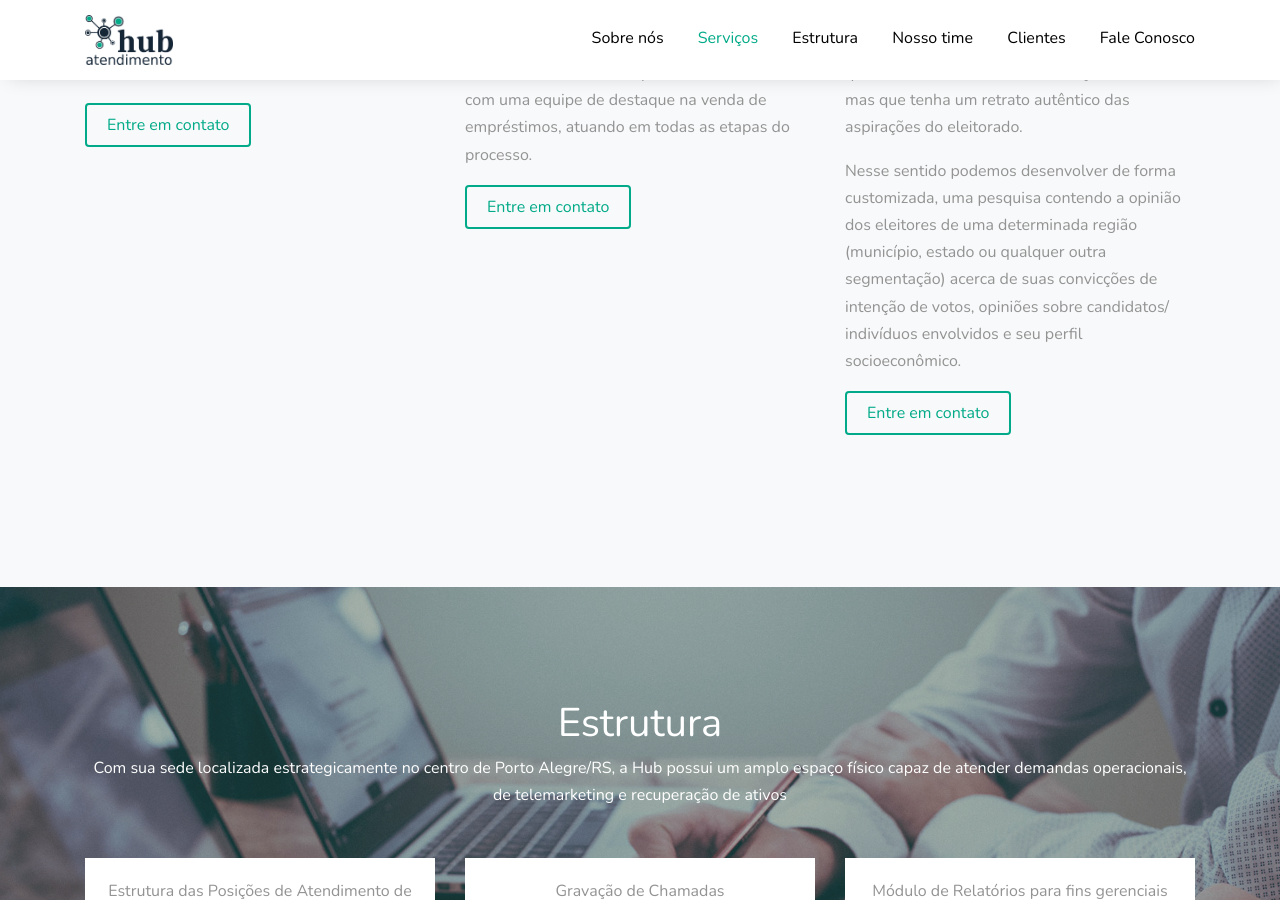
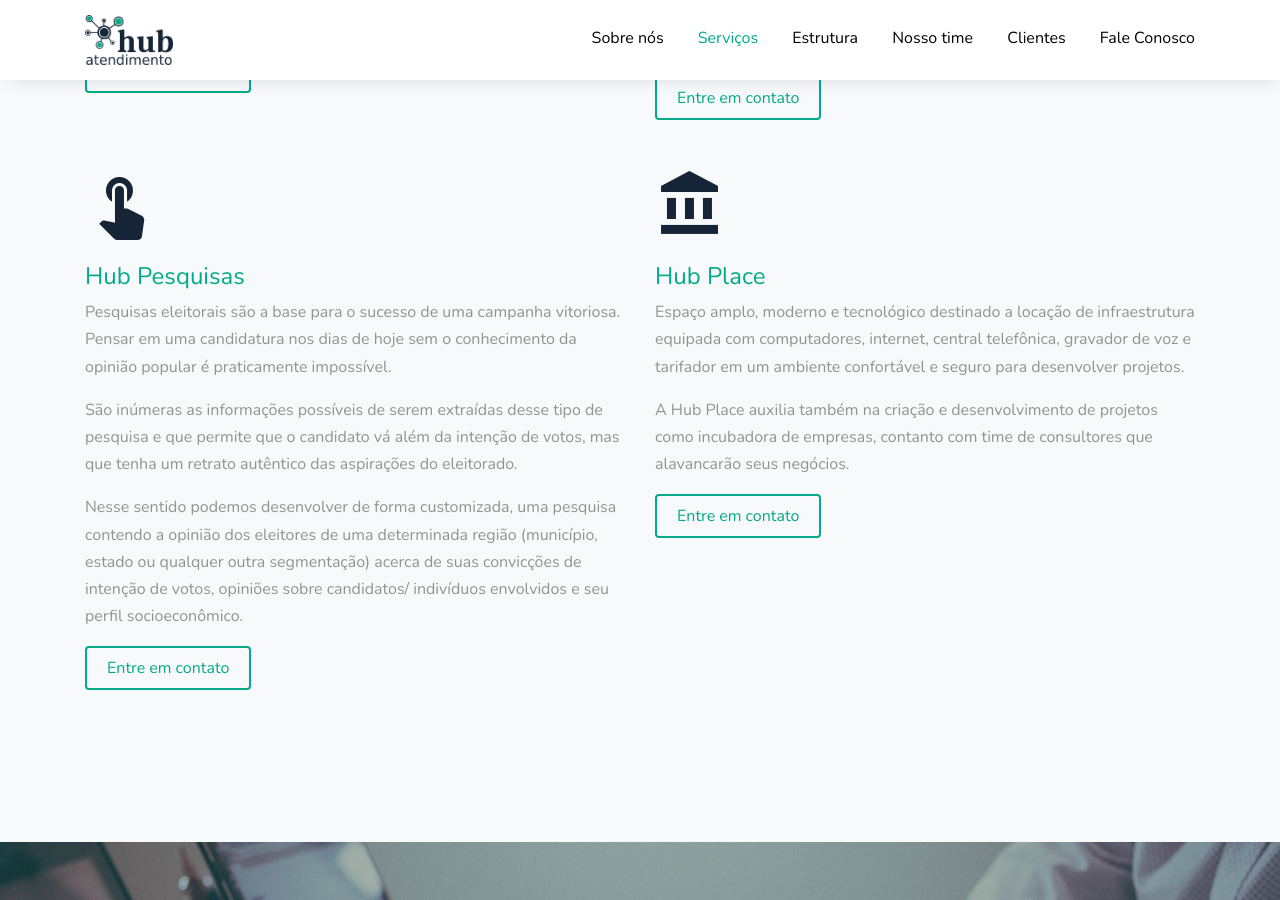
Before and after one commit to hub-atendimento/hub-atendimento, a Jekyll site: the page built from index.html, in a window 1280 px wide and 900 px high, scrolled down 2526 px. Built offline with Jekyll 4.4.1, drawn with Linux system fonts in a browser that asks for light colours; some web fonts are replaced; some of the changed text lies outside the part shown.

Commit message:
Add 9nine and Hub Place

```diff
--- a/_includes/footer.html
+++ b/_includes/footer.html
@@ -20,7 +20,7 @@
         <div class="mb-5">
           <div class="mb-5">
             <h2 class="footer-heading mb-4">Hub Atendimento</h2>
-            <div>Alberto Bins, 658 8°andar cep: 900100-50 / Porto Alegre/ RS</div>
+            <div>Alberto Bins, 658 8°andar cep: 90030-140 / Porto Alegre/ RS</div>
             <div>(51) 3181-0760</div>
           </div>
           <h2 class="footer-heading mb-4">Siga a gente</h2>
--- a/_sections/about.html
+++ b/_sections/about.html
@@ -20,19 +20,19 @@
     <div class="row">
       <div class="col-md-4 mb-4 col-lg-0 col-lg-4">
         <div class="block-counter-1">
-          <span class="number"><span data-number="52">52</span></span>
+          <span class="number"><span data-number="5073">5.073</span></span>
           <span class="caption">Cidades alcançadas</span>
         </div>
       </div>
       <div class="col-md-4 mb-4 col-lg-0 col-lg-4">
         <div class="block-counter-1">
-          <span class="number"><span data-number="5600">5600</span></span>
+          <span class="number"><span data-number="6200">6200</span></span>
           <span class="caption">Contatos diários</span>
         </div>
       </div>
       <div class="col-md-4 mb-4 col-lg-0 col-lg-4">
         <div class="block-counter-1">
-          <span class="number"><span data-number="1650">1650</span></span>
+          <span class="number"><span data-number="5445">5.445</span></span>
           <span class="caption">Clientes impactados</span>
         </div>
       </div>
--- a/_sections/clients.html
+++ b/_sections/clients.html
@@ -26,5 +26,22 @@
         <img src="assets/images/logo_outros_clientes.png" alt="Image" class="img-fluid">
       </div>
     </div>
+    <div class="row mt-5">
+      <div class="col-12 text-center">
+        <div class="block-heading-1 mt-5">
+          <h2>Empresas Parceiras</h2>
+        </div>
+      </div>
+    </div>
+    <div class="row align-items-center mb-5">
+      <div class="col-sm-12 col-md-6 text-center">
+        <img src="assets/images/logo_nine.png" alt="Image" class="img-fluid">
+        <span class="d-block font-size-12">&nbsp;</span>
+      </div>
+      <div class="col-sm-12 col-md-6 text-center">
+        <img src="assets/images/logo_algar.png" alt="Image" class="img-fluid">
+        <span class="d-block font-gray-5 font-size-12">Empresa atendida pela Nine Atendimento</span>
+      </div>
+    </div>
   </div>
 </div>
--- a/_sections/owners.html
+++ b/_sections/owners.html
@@ -32,6 +32,7 @@
             <img src="assets/images/owner_douglas.jpeg" alt="Image" class="img-fluid rounded-circle">
           </figure>
           <h3 class="font-size-20 text-primary">Douglas Wilges</h3>
+          <span class="d-block font-gray-5 letter-spacing-1 text-uppercase font-size-12">douglas@nineatendimento.com.br</span>
           <span class="d-block font-gray-5 letter-spacing-1 text-uppercase font-size-12 mb-3">douglas@hubatendimento.com.br</span>
           <p class="px-3 mb-3">Sou advogado, casado, natural de Gramado e um tenista aposentado. A Hub vem se tornando a realização do meu sonho de vida. A empresa é fruto de uma equipe que coloca paixão e força na sua rotina, superando nossas metas. Acredito que onde há vontade e esforço sempre haverá sucesso</p>
           <div class="block-social-1">
--- a/_sections/services.html
+++ b/_sections/services.html
@@ -8,21 +8,21 @@
       </div>
     </div>
     <div class="row">
-      <div class="col-md-12 col-lg-4 mb-4">
+      <div class="col-md-12 col-lg-6 mb-4">
         <span class="icon-phone_in_talk d-block mb-3 display-3 text-secondary"></span>
         <h3 class="text-primary h4 mb-2">Hub Telefonia</h3>
         <p>A Hub Telefonia oferece um serviço especializado às necessidades dos seus parceiros, com soluções customizadas que agregam valor e lucratividade aos negócios.</p>
         <p>Com a capacidade de atender projetos em todas suas etapas de execução, contamos com um time experiente e comprometido na entrega dos resultados.</p>
         <p><a href="#contact-section" class="btn btn-outline-primary border-w-2 btn-md">Entre em contato</a></p>
       </div>
-      <div class="col-md-12 col-lg-4 mb-4">
+      <div class="col-md-12 col-lg-6 mb-4">
         <span class="icon-money d-block mb-3 display-3 text-secondary"></span>
         <h3 class="text-primary h4 mb-2">Hub Crédito</h3>
         <p>A Hub Crédito é um serviço destinado aos que buscam um atendimento diferenciado conforme seu conceito e identidade, oferecendo soluções financeiras com agilidade e segurança.</p>
         <p>Com a expertise de quem possui anos de relacionamento com instituições financeiras, unimos todos os canais de atendimento às necessidades de nossos parceiros. Contamos com uma equipe de destaque na venda de empréstimos, atuando em todas as etapas do processo.</p>
         <p><a href="#contact-section" class="btn btn-outline-primary border-w-2 btn-md">Entre em contato</a></p>
       </div>
-      <div class="col-md-12 col-lg-4 mb-4">
+      <div class="col-md-12 col-lg-6 mb-4">
         <span class="icon-touch_app d-block mb-3 display-3 text-secondary"></span>
         <h3 class="text-primary h4 mb-2">Hub Pesquisas</h3>
         <p>Pesquisas eleitorais são a base para o sucesso de uma campanha vitoriosa. Pensar em uma candidatura nos dias de hoje sem o conhecimento da opinião popular é praticamente impossível.</p>
@@ -30,6 +30,13 @@
         <p>Nesse sentido podemos desenvolver de forma customizada, uma pesquisa contendo a opinião dos eleitores de uma determinada região (município, estado ou qualquer outra segmentação) acerca de suas convicções de intenção de votos, opiniões sobre candidatos/ indivíduos envolvidos e seu perfil socioeconômico.</p>
         <p><a href="#contact-section" class="btn btn-outline-primary border-w-2 btn-md">Entre em contato</a></p>
       </div>
+      <div class="col-md-12 col-lg-6 mb-4">
+        <span class="icon-account_balance d-block mb-3 display-3 text-secondary"></span>
+        <h3 class="text-primary h4 mb-2">Hub Place</h3>
+        <p>Espaço amplo, moderno e tecnológico destinado a locação de infraestrutura equipada com computadores, internet, central telefônica, gravador de voz e tarifador em um ambiente confortável e seguro para desenvolver projetos.</p>
+        <p>A Hub Place auxilia também na criação e desenvolvimento de projetos como incubadora de empresas, contanto com time de consultores que alavancarão seus negócios.</p>
+        <p><a href="#contact-section" class="btn btn-outline-primary border-w-2 btn-md">Entre em contato</a></p>
+      </div>
     </div>
   </div>
 </div>
--- a/_sections/structure.html
+++ b/_sections/structure.html
@@ -23,6 +23,7 @@
           <p>Software de CRM</p>
           <p>Software de envio de SMS e WhatsApp</p>
           <p>Sistema de limpeza/enriquecimento de bases de dados – núcleo Big Data</p>
+          <p>Tecnologia Omnichannel</p>
         </div>
       </div>
       <div class="col-lg-4 col-md-12 mb-4 mb-lg-0 text-center" data-aos="fade-up">
```
Also changed, not shown: assets/images/logo_algar.png (added), assets/images/logo_nine.png (added).
